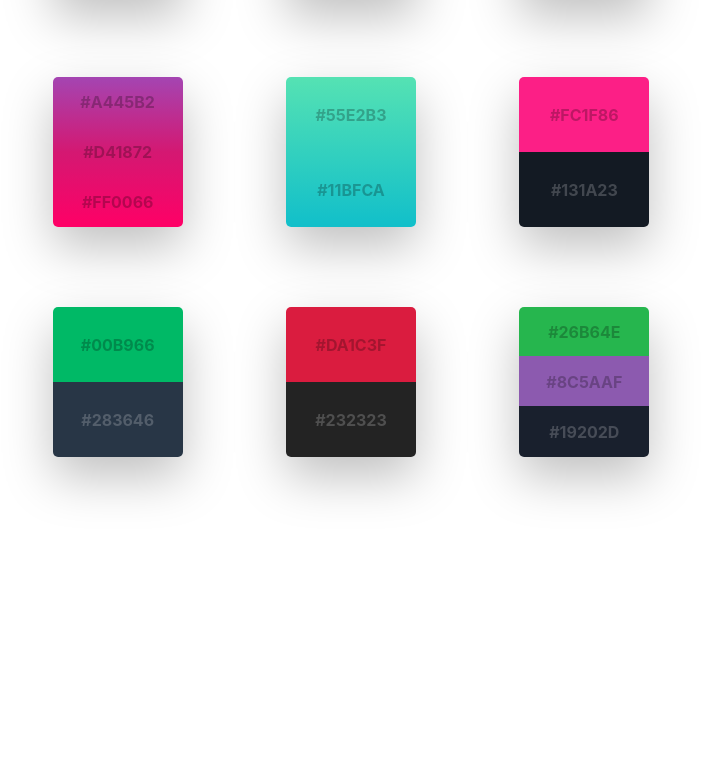
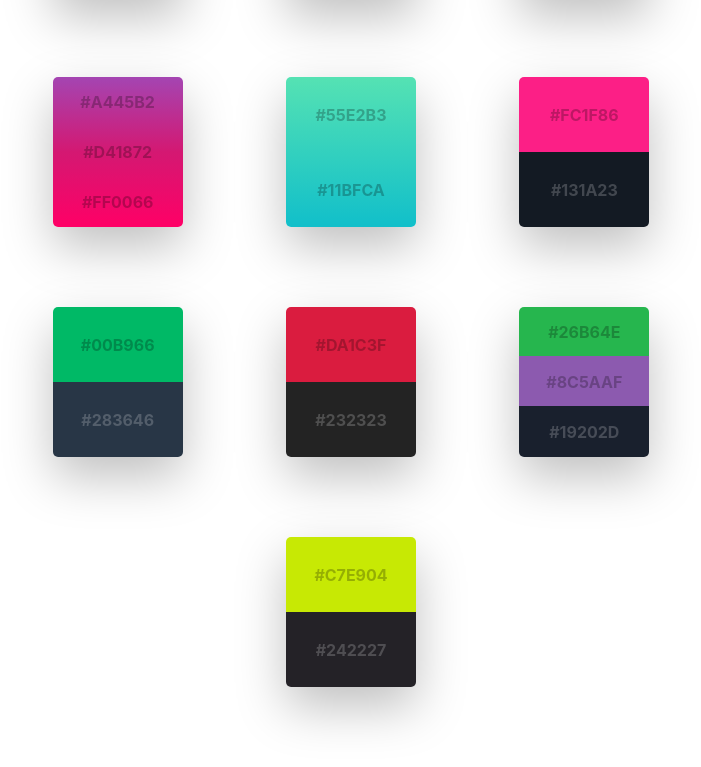
Before and after one commit to mrowa44/pretty-colors, a plain HTML site: page index.html in a window 1280 px wide. Shown: the part 1480-2247 px from the top of the page, without its empty margins (289-990 px from the left). Before the commit the page ends 2017 px from the top, so only its background shows below. Drawn offline with Linux system fonts and the light colour scheme.

Commit message:
lime - dark gray

```diff
--- a/index.html
+++ b/index.html
@@ -108,6 +108,10 @@
         <p class="description">#8C5AAF</p>
         <p class="description description--light">#19202D</p>
       </div>
+      <div class="color" style="background: linear-gradient(to bottom, #C7E904 0%, #C7E904 50%, #242227 50%, #242227 100%);">
+        <p class="description">#C7E904</p>
+        <p class="description description--light">#242227</p>
+      </div>
     </main>
   </body>
 </html>
```
